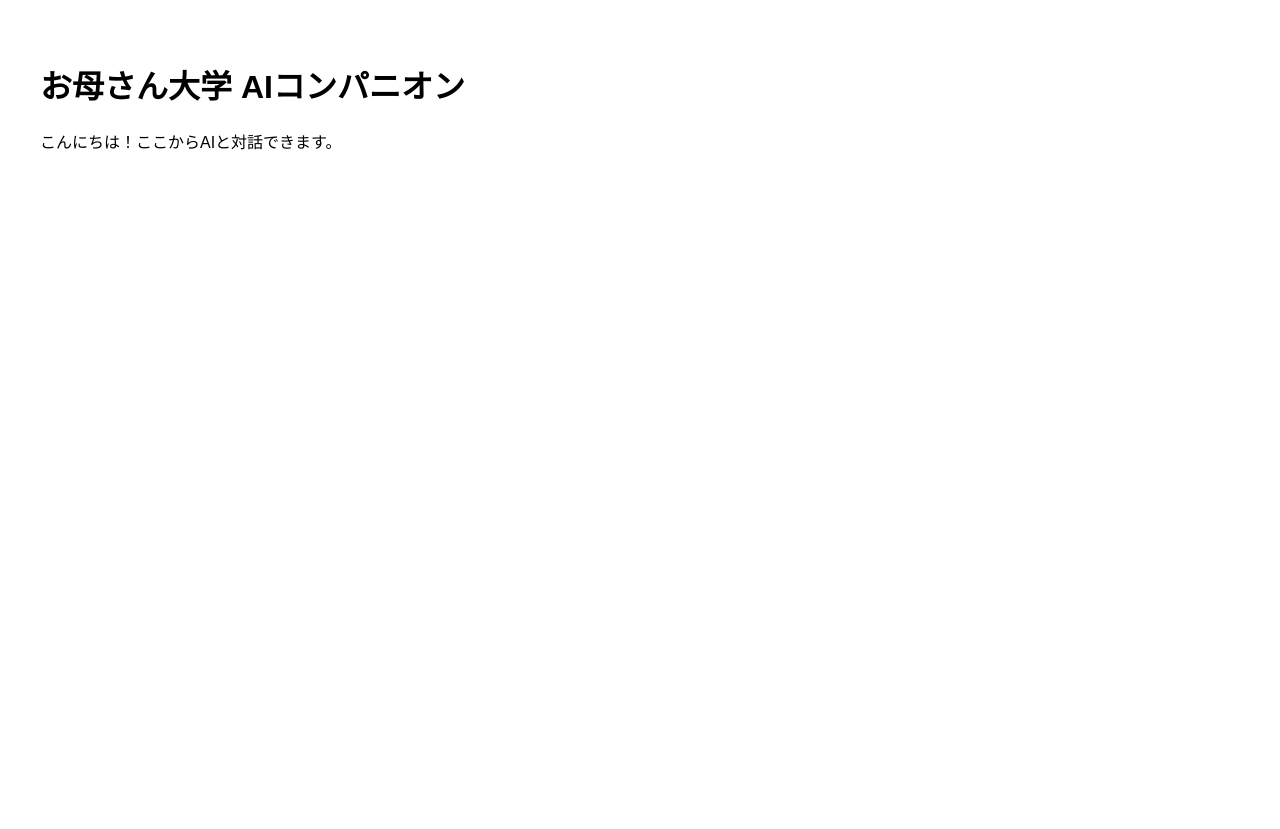
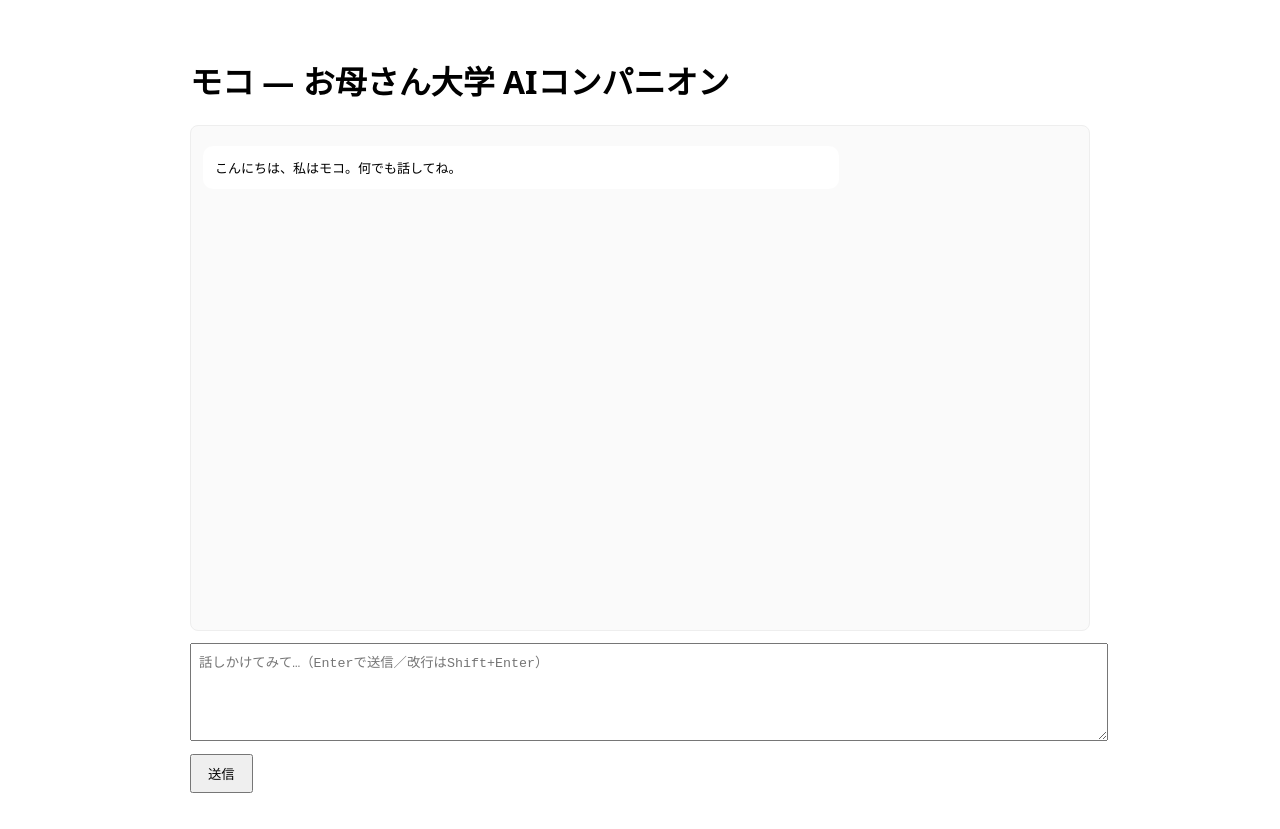
Before and after one commit to leo119ao-oss/moco-ai-companion, a Next.js app: page / in a window 1280 px wide. Before the commit the page ends 800 px from the top, so only its background shows below. Built offline with nearby package versions, Linux system fonts and the light colour scheme.

Commit message:
fix: エラーメッセージを日本語に変更

```diff
--- a/pages/index.js
+++ b/pages/index.js
@@ -1,8 +1,83 @@
+import { useState, useEffect, useRef } from "react";
+
 export default function Home() {
+  const [messages, setMessages] = useState([
+    { role: "assistant", text: "こんにちは、私はモコ。何でも話してね。" },
+  ]);
+  const [input, setInput] = useState("");
+  const [loading, setLoading] = useState(false);
+  const bottomRef = useRef(null);
+
+  useEffect(() => {
+    bottomRef.current?.scrollIntoView({ behavior: "smooth" });
+  }, [messages]);
+
+  async function send() {
+    if (!input.trim() || loading) return;
+    const userMsg = { role: "user", text: input.trim() };
+    setMessages((m) => [...m, userMsg]);
+    setInput("");
+    setLoading(true);
+    try {
+      const resp = await fetch("/api/chat", {
+        method: "POST",
+        headers: { "Content-Type": "application/json" },
+        body: JSON.stringify({ messages: [...messages, userMsg] }),
+      });
+      const data = await resp.json();
+      setMessages((m) => [...m, { role: "assistant", text: data.reply || "（応答なし）" }]);
+    } catch (e) {
+      setMessages((m) => [
+        ...m,
+        { role: "assistant", text: "サーバーエラーが出たかも…もう一度試してね。" },
+      ]);
+      console.error(e);
+    } finally {
+      setLoading(false);
+    }
+  }
+
+  const onKey = (e) => {
+    if (e.key === "Enter" && !e.shiftKey) {
+      e.preventDefault();
+      send();
+    }
+  };
+
   return (
-    <div style={{ padding: "2rem", fontFamily: "sans-serif" }}>
-      <h1>お母さん大学 AIコンパニオン</h1>
-      <p>こんにちは！ここからAIと対話できます。</p>
+    <div style={{ maxWidth: 900, margin: "24px auto", padding: 12, fontFamily: "system-ui, -apple-system, Segoe UI" }}>
+      <h1>モコ — お母さん大学 AIコンパニオン</h1>
+
+      <div style={{ border: "1px solid #eee", background: "#fafafa", height: "60vh", overflow: "auto", padding: 12, borderRadius: 8 }}>
+        {messages.map((m, i) => (
+          <div key={i} style={{
+            maxWidth: "70%",
+            padding: 12,
+            borderRadius: 10,
+            margin: "8px 0",
+            alignSelf: m.role === "user" ? "flex-end" : "flex-start",
+            background: m.role === "user" ? "#d1f0ff" : "#fff"
+          }}>
+            <pre style={{ whiteSpace: "pre-wrap", margin: 0 }}>{m.text}</pre>
+          </div>
+        ))}
+        <div ref={bottomRef} />
+      </div>
+
+      <div style={{ marginTop: 12 }}>
+        <textarea
+          value={input}
+          onChange={(e) => setInput(e.target.value)}
+          onKeyDown={onKey}
+          placeholder="話しかけてみて…（Enterで送信／改行はShift+Enter）"
+          style={{ width: "100%", height: 80, padding: 8 }}
+        />
+        <div style={{ marginTop: 8, display: "flex", gap: 8 }}>
+          <button onClick={send} disabled={loading} style={{ padding: "8px 16px" }}>
+            {loading ? "送信中…" : "送信"}
+          </button>
+        </div>
+      </div>
     </div>
   );
 }
```
